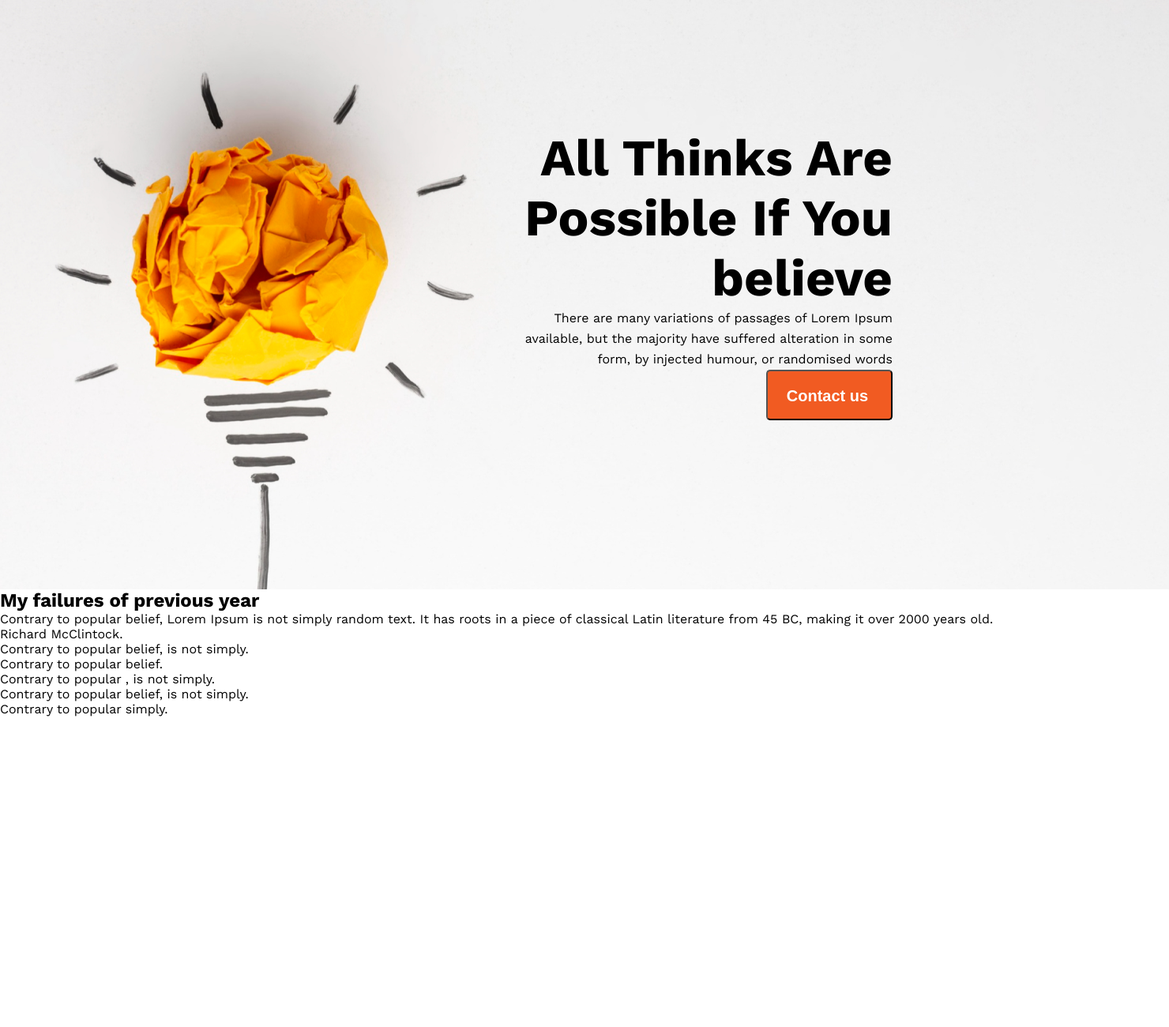
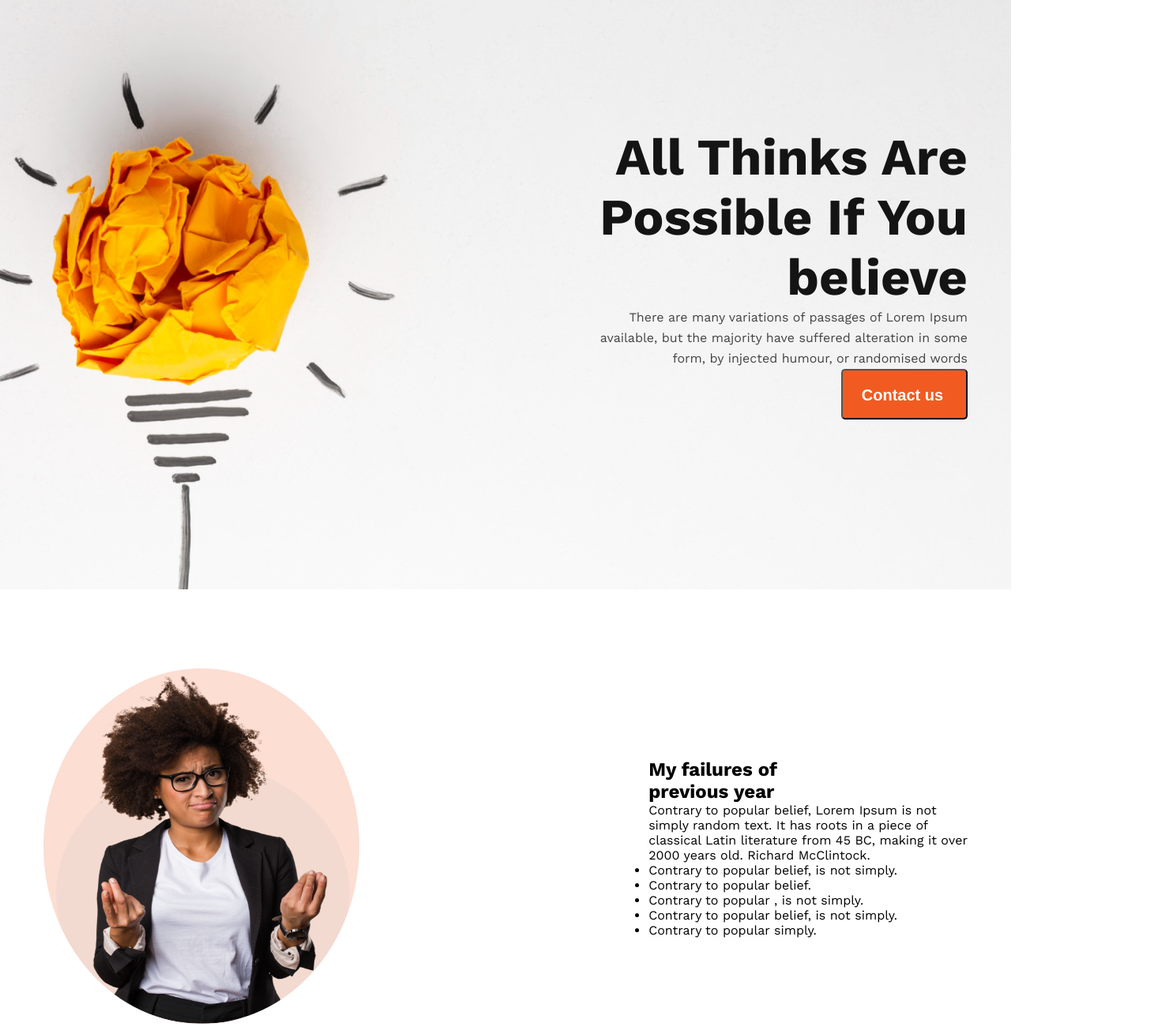
Before and after one commit to samiralvi111/web-developer-portfolio, a plain HTML site: page index.html in a window 1280 px wide. Shown: the part 54-1354 px from the top of the page at 79% size, 1480 px wide, since content can reach past the window. Before the commit the page ends 961 px from the top, so only its background shows below. Drawn offline with nearby package versions, Linux system fonts and the light colour scheme.

Commit message:
new code push

```diff
--- a/index.html
+++ b/index.html
@@ -18,10 +18,12 @@
 </div>
   </header>
   <main>
+    <div>
+      <img class="img-section" src="/images/person.png" alt="">
+    </div>
     <div class="banner2">
-      <div>
-        <h2>My failures of previous year</h2>
-        <p>Contrary to popular belief, Lorem Ipsum is not simply random text. It has roots in a piece of classical Latin literature from 45 BC, making it over 2000 years old. Richard McClintock.</p>
+        <h2>My failures of <br> previous year</h2>
+        <p>Contrary to popular belief, Lorem Ipsum is not <br> simply random text. It has roots in a piece of <br> classical Latin literature from 45 BC, making it over <br> 2000 years old. Richard McClintock.</p>
         <ul>
           <li>Contrary to popular belief, is not simply.</li>
           <li>Contrary to popular belief.</li>
@@ -29,7 +31,6 @@
           <li>Contrary to popular belief, is not simply.</li>
           <li>Contrary to popular simply.</li>
         </ul>
-      </div>
     </div>
   </main>
   <footer>
--- a/style.css
+++ b/style.css
@@ -11,24 +11,26 @@ body{
   background-image: url(/images/banner/banner1.png);
   background-position: center;
   background-repeat: no-repeat;
-  width: 100%;
   height: 100vh;
   text-align: right;
-  padding-right: 200px;
+  display: flex;
+  align-items: center;
+}
 .banner {
   margin-top: 216px;
   margin-right: 150px;
-  float: right;
+  width: 1170px;
+  margin: 0 auto;
 }
 .header-tittle{
-  color: #151414);
+  color: #151414;
   font-size: 65px;
   font-style: normal;
   font-weight: 700;
   line-height: normal;
 }
 .banner-description{
-  color: #444343);
+  color: #444343;
   font-size: 16px;
   font-style: normal;
   font-weight: 400;
@@ -44,3 +46,19 @@ padding: 20px 25px 25px 20px;
 width: 160px;
 height: 64px;
 }
+/*this is the 2nd section*/
+main{
+  width: 1170px;
+  margin: 0 auto;
+  display: flex;
+  justify-content: space-between;
+  align-items: center;
+  gap: 100px;
+  margin-top: 100px;
+}
+.img-section{
+width: 400px;
+height: 450px;
+border-radius: 100%;
+background: #FCDED3;
+}
```
